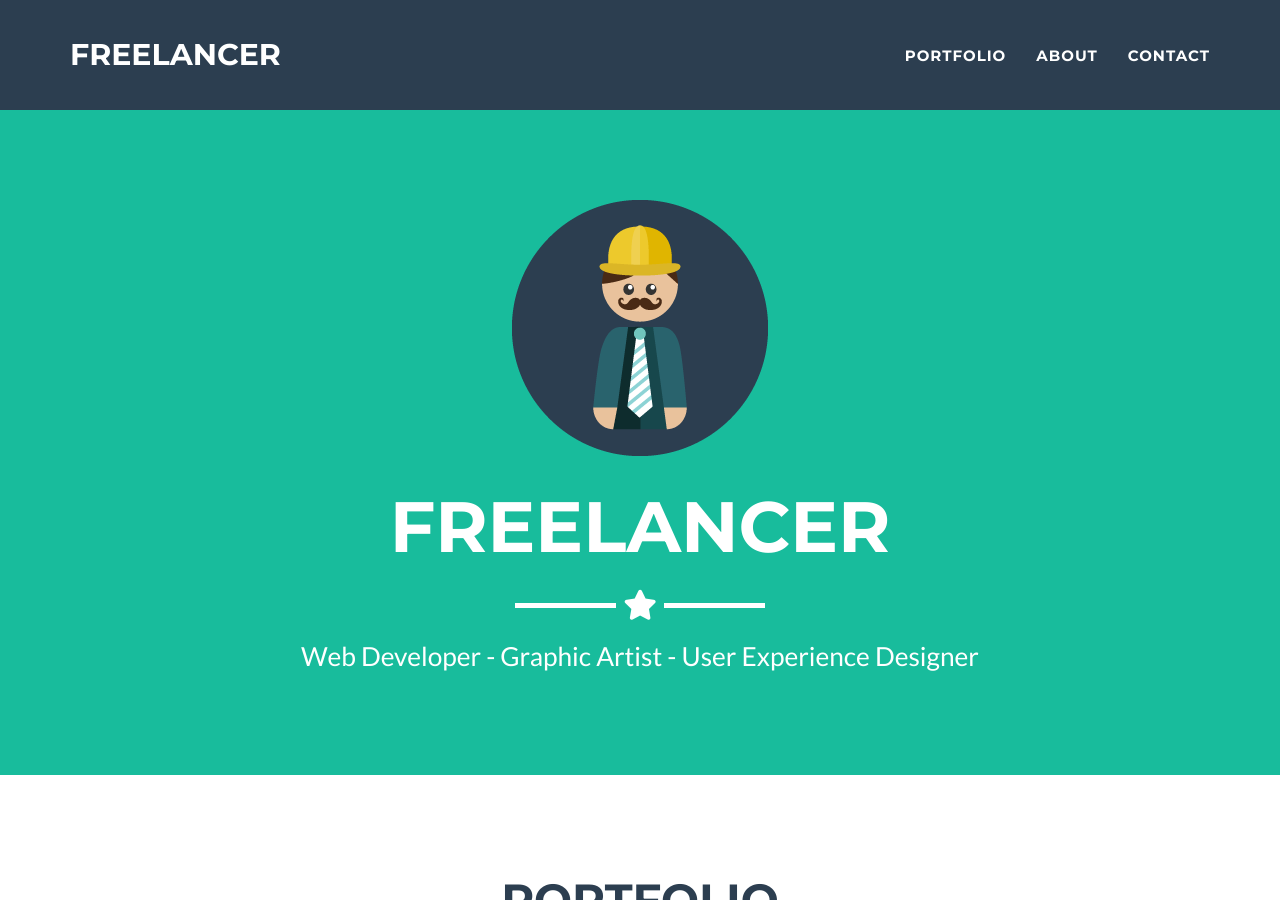
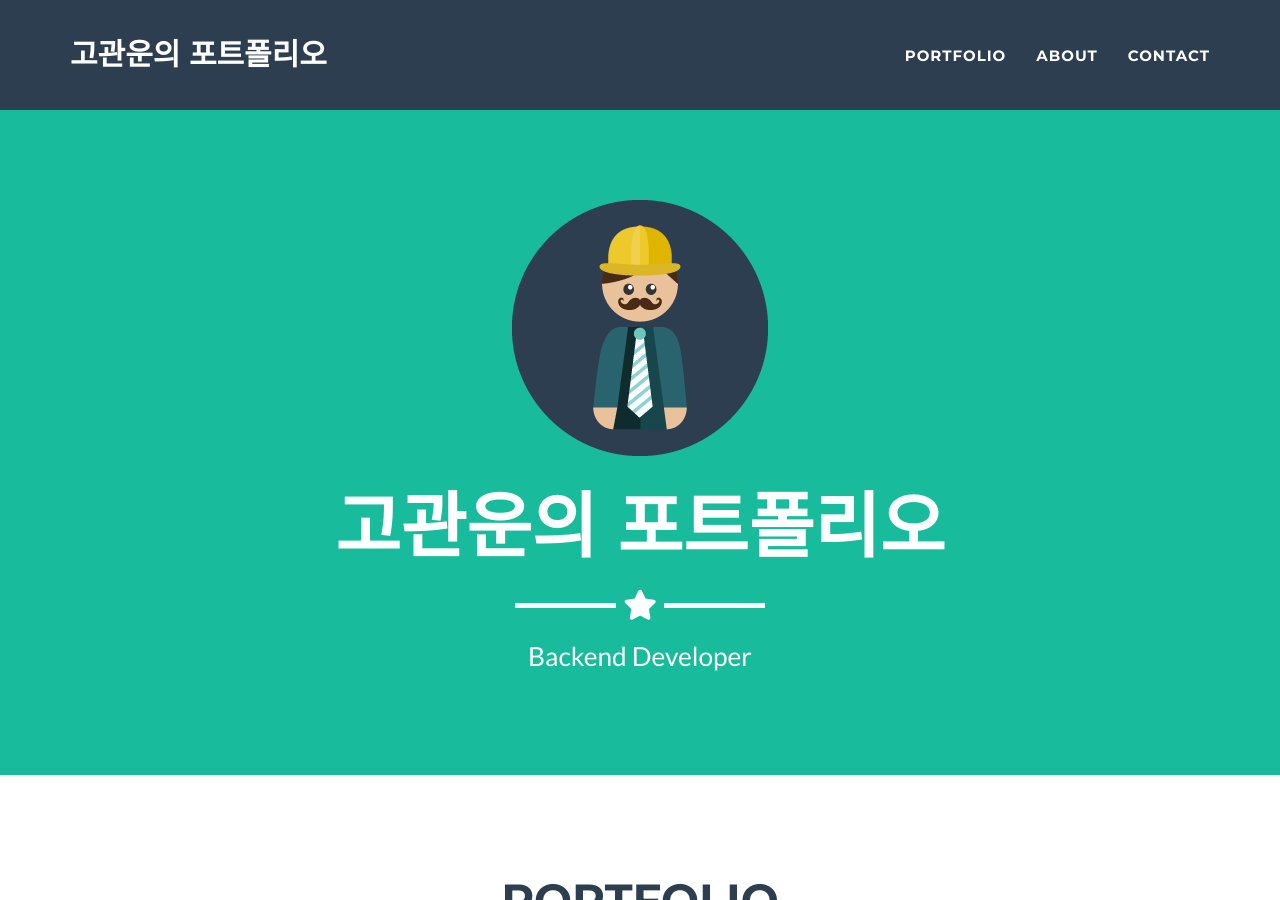
Before and after one commit to KoKwanwun/Gitblog, a Jekyll site: the page built from _posts/2014-07-18-project-1.markdown, in a window 1280 px wide and 900 px high. Built offline with Jekyll 4.4.1, drawn with Linux system fonts in a browser that asks for light colours.

Commit message:
Update _config.yml

```diff
--- a/_config.yml
+++ b/_config.yml
@@ -1,11 +1,11 @@
 # Site settings
-title: Freelancer
-email: your-email@domain.com
-url: https://github.com/jeromelachaud/freelancer-theme
+title: 고관운의 포트폴리오
+email: dkfajflsla@naver.com
+url: https://kokwanwun.github.io/gitblog/
 description: "Write an awesome description for your new site here. You can edit this line in _config.yml. It will appear in your document head meta (for Google search results) and in your feed.xml site description."
 keywords: "your keywords, separated by commas"
-skills: "Web Developer - Graphic Artist - User Experience Designer"
-meta_author: LastName FirstName
+skills: "Backend Developer"
+meta_author: Ko Kwanwun
 
 # Google webmaster tools
 google_verify:
```
